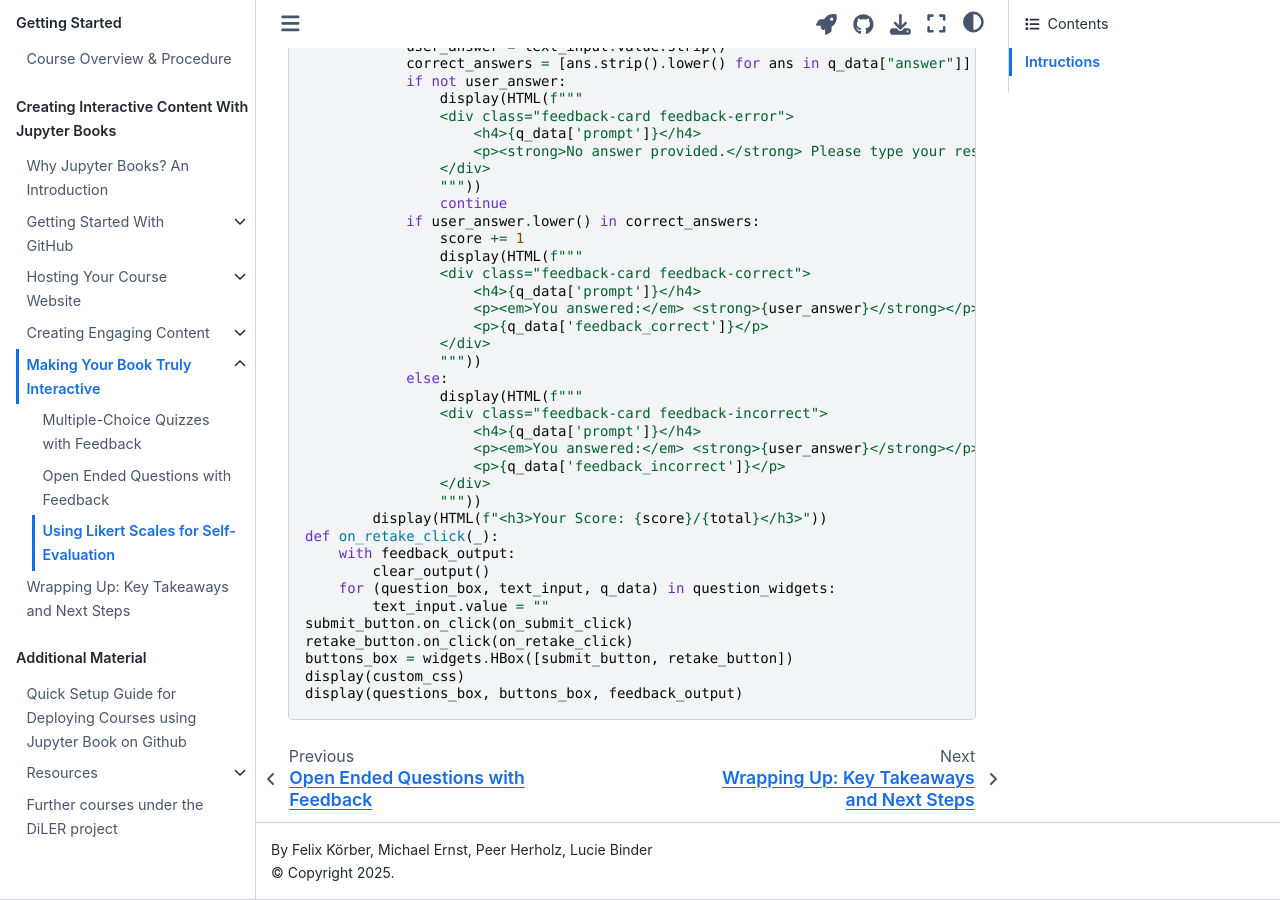
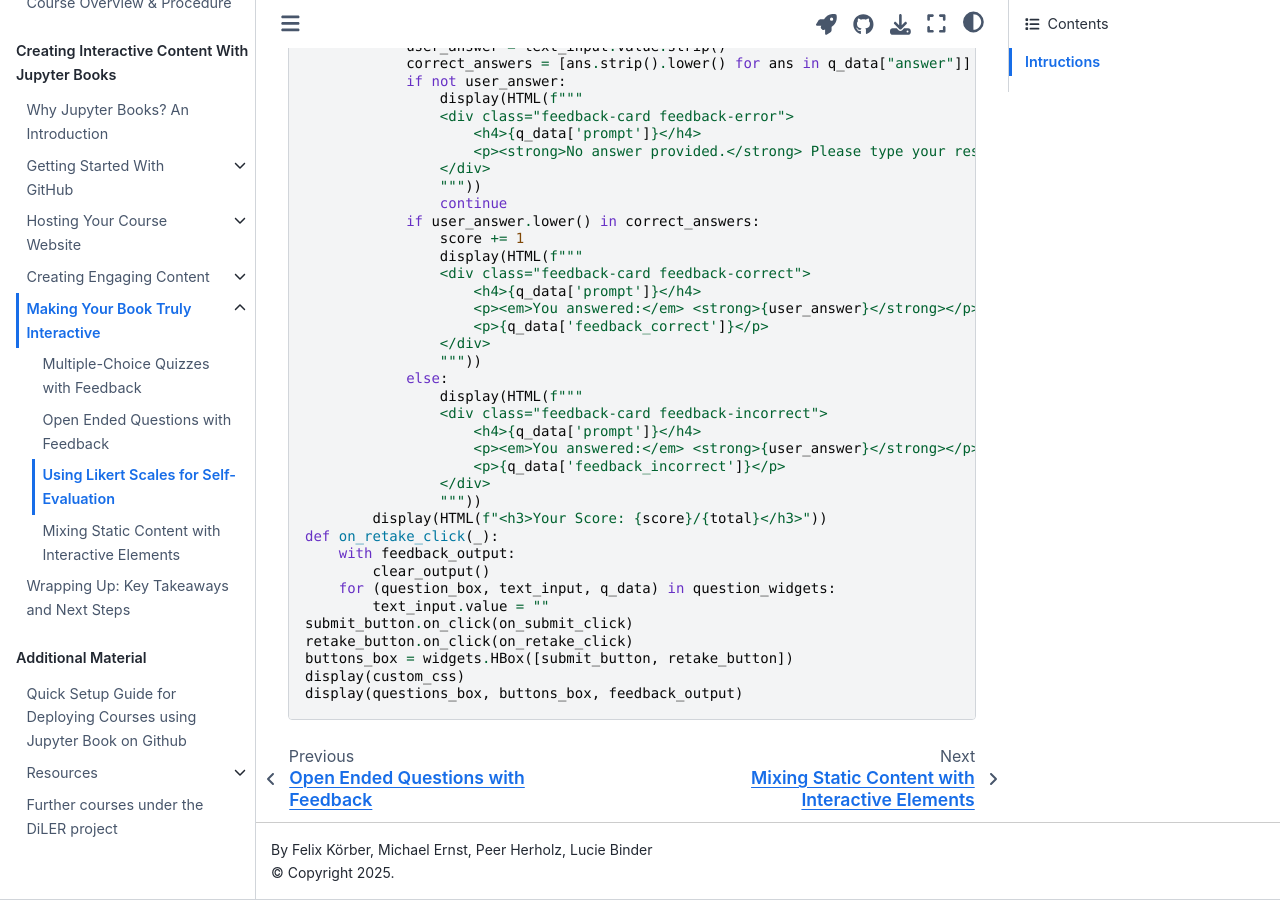
Before and after one commit to unarim/copyJupyterCourse, a Jupyter Book: the page built from content/3_create/create_ls.ipynb, in a window 1280 px wide and 900 px high, scrolled down 5099 px. Built offline with Jupyter Book 1.0.4 settings and Sphinx 7.4.7 and the Sphinx Book theme 1.1.4, drawn with Linux system fonts in a browser that asks for light colours; pages that are not in the unit, such as notebooks, are missing from menus.

Commit message:
Added Mixed

```diff
--- a/_toc.yml
+++ b/_toc.yml
@@ -29,6 +29,7 @@ parts:
     - file: content/3_create/create_mcq
     - file: content/3_create/create_oeq
     - file: content/3_create/create_ls
+    - file: content/3_create/mix
   - file: general-information/wrap-up
 - caption: Additional Material
   chapters:
```
Also changed, not shown: content/3_create/mix.ipynb (added).
